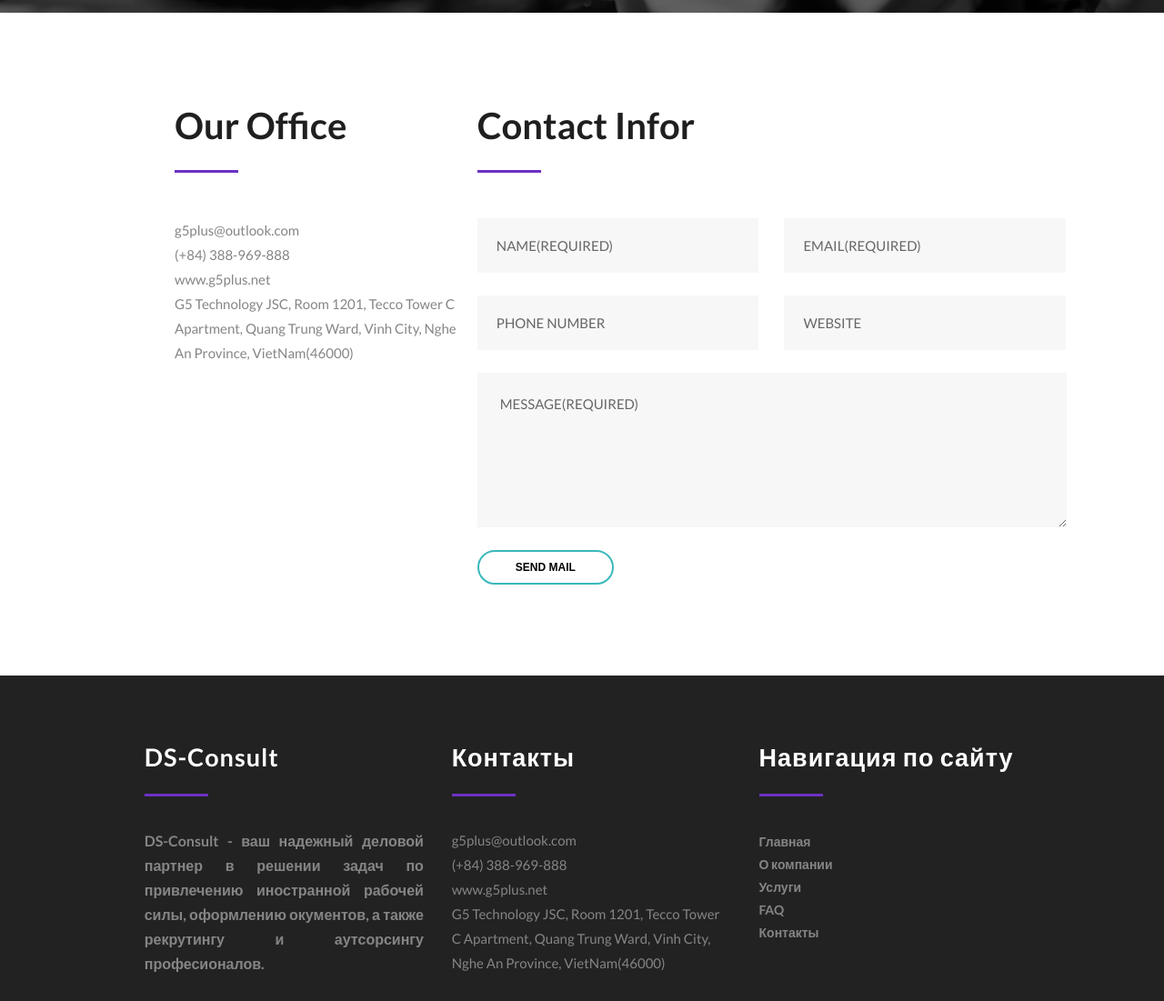
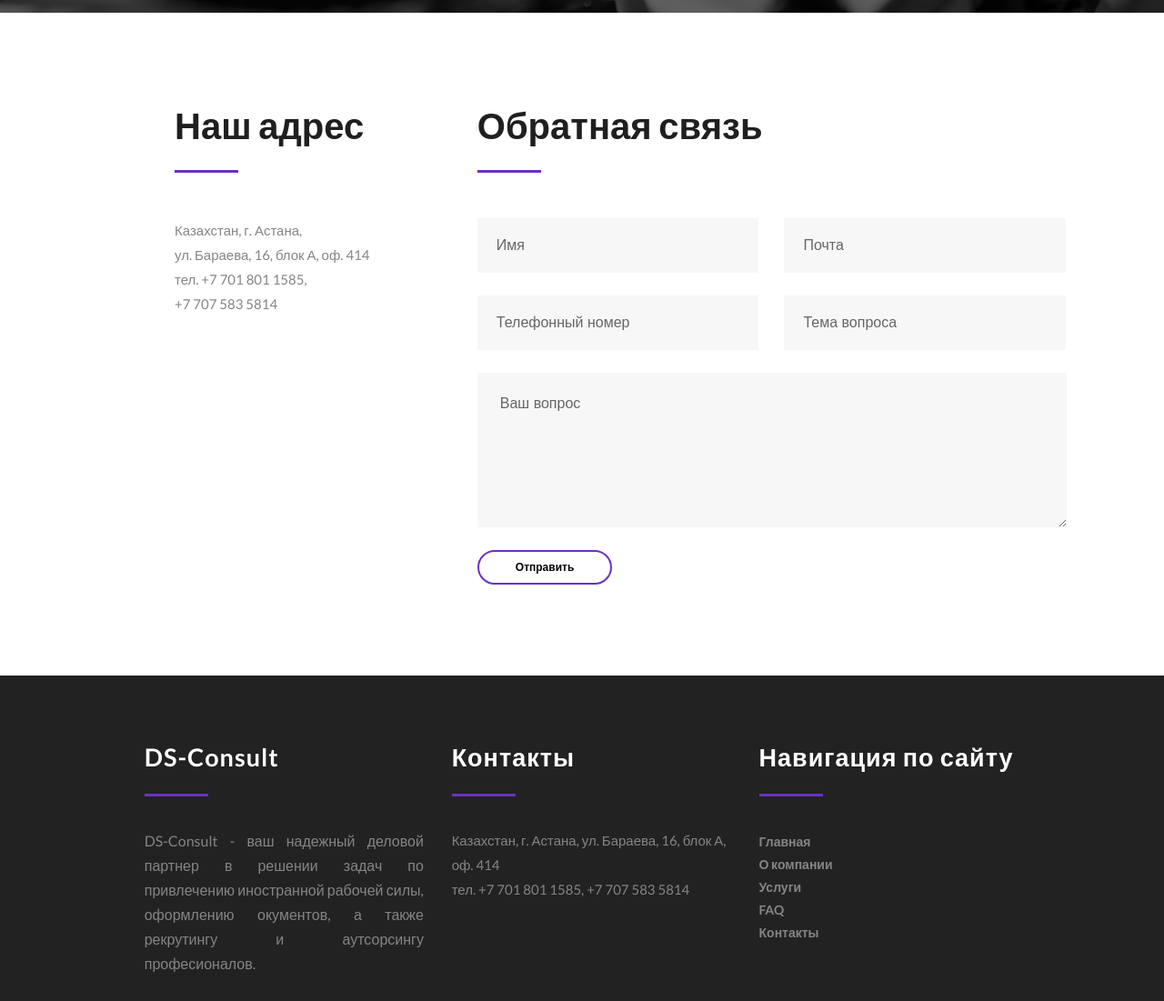
Before and after one commit to Sirdayne/arvo, a plain HTML site: page contact.html in a window 1280 px wide. Shown: the part 412-1513 px from the top of the page at 91% size. Drawn offline with Linux system fonts and the light colour scheme.

Commit message:
new changes

```diff
--- a/contact.html
+++ b/contact.html
@@ -75,11 +75,11 @@
         <header id="header-about" data-parallax="scroll" data-image-src="./img/header-service.jpg">
             <div class="header-about-back">
                 <div class="nav-waypoint-white"></div>
-                <h1>CONTACT US</h1>
+                <h1>СВЯЗАТЬСЯ С НАМИ</h1>
                 <div class="header-about-line"></div>
 
                 <div class="header-about-row">
-                        <a href="">Home</a><h2>Contact Us</h2>
+                        <h2>Наши контактные данные</h2>
                 </div>
             </div>
         </header>
@@ -88,22 +88,20 @@
 
             <div class="contact-left">
 
-                <h1>Our Office</h1>
+                <h1>Наш адрес</h1>
                 <div class="contact-line"></div>
 
-                <p>g5plus@outlook.com</p>
+                <p>Казахстан, г. Астана, </p>
+                <p>ул. Бараева, 16, блок А, оф. 414</p>
+                <p>тел. +7 701 801 1585, </p>
+                <p>+7 707 583 5814</p>
 
-                <p>(+84) 388-969-888</p>
-
-                <p>www.g5plus.net</p>
-
-                <p>G5 Technology JSC, Room 1201, Tecco Tower C Apartment, Quang Trung Ward, Vinh City, Nghe An Province, VietNam(46000)</p>
 
             </div>
 
             <div class="contact-right">
 
-                <h1>Contact Infor</h1>
+                <h1>Обратная связь</h1>
                 <div class="contact-line"></div>
 
                 <form method="post" action="">
@@ -115,18 +113,18 @@
                     <!-- END Hidden Required Fields -->
 
                     <div class="contact-row-head">
-                        <input type="text" placeholder="NAME(REQUIRED)" required>
-                        <input type="text" placeholder="EMAIL(REQUIRED)" required>
+                        <input type="text" placeholder="Имя" required>
+                        <input type="text" placeholder="Почта" required>
                     </div>
                     <div class="contact-row">
-                        <input type="text" placeholder="PHONE NUMBER">
-                        <input type="text" placeholder="WEBSITE">
+                        <input type="text" placeholder="Телефонный номер">
+                        <input type="text" placeholder="Тема вопроса">
                     </div>
                     <div class="contact-row">
-                        <textarea name="" id="" cols="30" rows="10" placeholder="MESSAGE(REQUIRED)" required></textarea>
+                        <textarea name="" id="" cols="30" rows="10" placeholder="Ваш вопрос" required></textarea>
                     </div>
                     <div class="contact-row">
-                        <button>SEND MAIL</button>
+                        <button>Отправить</button>
                     </div>
 
                 </form>
@@ -152,13 +150,10 @@
 
                     <div class="footer-part-line"></div>
 
-                    <p>g5plus@outlook.com</p>
-
-                    <p>(+84) 388-969-888</p>
-
-                    <p>www.g5plus.net</p>
-
-                    <p>G5 Technology JSC, Room 1201, Tecco Tower C Apartment, Quang Trung Ward, Vinh City, Nghe An Province, VietNam(46000)</p>
+                    <p>Казахстан, г. Астана,
+                     ул. Бараева, 16, блок А, оф. 414</p>
+                    <p>тел. +7 701 801 1585,
+                     +7 707 583 5814</p>
 
                 </div>
                 <div class="footer-part">
--- a/css/style.css
+++ b/css/style.css
@@ -626,6 +626,18 @@ body{
     color: #373695;
 }
 
+.navigation-white .nav a{
+   color: #373695;
+}
+.navigation-white .nav a:hover{
+   color: #000;
+}
+
+.navigation-white-active .nav{
+    margin-top: 20px;
+}
+
+
 #header{
     float: left;
     position: relative;
@@ -1492,6 +1504,7 @@ body{
     margin-bottom: 25px;
 
     text-align: justify;
+    font-weight: 100;
 }
 .footer-part h3{
     float: left;
@@ -1697,7 +1710,7 @@ body{
     float: left;
     width: 100%;
     color: #333;
-    font-size: 20px;
+    font-size: 16px;
     line-height: 24px;
     font-weight: bold;
 }
@@ -2533,11 +2546,11 @@ body{
 }
 
 .contact-right input{
-    font-size: 15px;
+    font-size: 16px;
     outline: none;
     border: 1px solid rgba(0,0,0,0);
     padding: 20px;
-    font-family:"Lato";
+    font-family: "Arial";
     background: #f7f7f7;
     width: 38%;
     margin-right: 25px;
@@ -2548,7 +2561,7 @@ body{
 }
 .contact-right input[type="text"]:focus {
     color: #232323;
-    border: 1px solid #3ab8bd;
+    border: 1px solid #6c31c4;
 }
 
 .contact-right textarea{
@@ -2562,13 +2575,13 @@ body{
     width: 85%;
     border: none;
     outline: none;
-    font-size: 15px;
-    font-family:"Lato";
+    font-size: 16px;
+    font-family: "Arial";
     background: #f7f7f7;
 }
 .contact-right textarea:focus{
     color: #232323;
-    border: 1px solid #3ab8bd;
+    border: 1px solid #6c31c4;
 }
 
 .contact-right button{
@@ -2585,14 +2598,14 @@ body{
     font-size: 12px;
 
     font-weight: 600;
-    border: 2px solid #3ab8bd;
+    border: 2px solid #6c31c4;
 
     background: rgba(255,255,255,0);
     color: #000;
 }
 .contact-right button:hover{
-    background: #3ab8bd;
+    background: #6c31c4;
     color: #fff;
     font-weight: 600;
-    border: 2px solid #3ab8bd;
-}
+    border: 2px solid #6c31c4;
+}
```
Also changed, not shown: about.html (+13 -16 lines), faq.html (+8 -7 lines), index.html (+4 -6 lines), service.html (+6 -7 lines).
